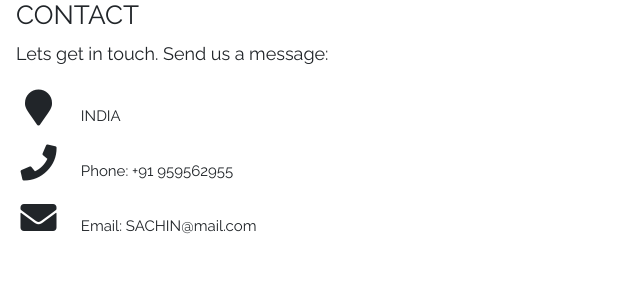
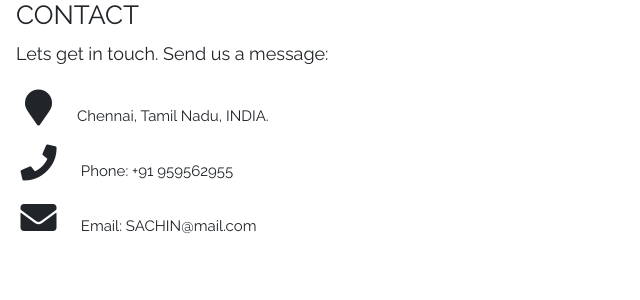
Before and after one commit to jeromejad/heart-disease, a Flask app: page / in a window 1280 px wide. Shown: the part 2571-2871 px from the top of the page, without its empty margins (0-640 px from the left). Run offline with Flask 2, Linux system fonts and the light colour scheme; some libraries are stand-ins or nearby versions.

Commit message:
Update welcome.html

```diff
--- a/templates/welcome.html
+++ b/templates/welcome.html
@@ -197,7 +197,7 @@ body, html {
   <h3 >CONTACT</h3>
   <p class=" w3-large">Lets get in touch. Send us a message:</p>
   <div style="margin-top:20px">
-    <p><i class="fa fa-map-marker fa-fw w3-xxlarge w3-margin-right"></i> INDIA</p>
+    <p><i class="fa fa-map-marker fa-fw w3-xxlarge w3-margin-right"></i>Chennai, Tamil Nadu, INDIA.</p>
     <p><i class="fa fa-phone fa-fw w3-xxlarge w3-margin-right"></i> Phone: +91 959562955</p>
     <p><i class="fa fa-envelope fa-fw w3-xxlarge w3-margin-right"> </i> Email: SACHIN@mail.com</p>
     <br>
```
